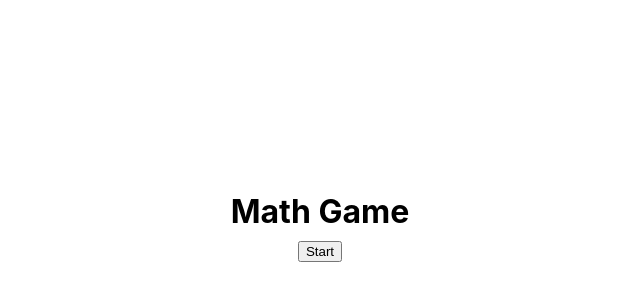
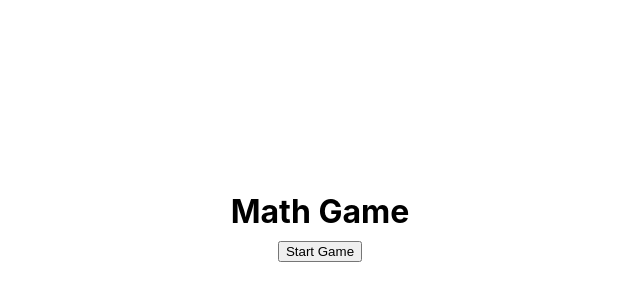
Before and after one commit to Mcas4150/syncsongs, a React (Create React App) app: page / in a window 1280 px wide. Shown: the part 198-498 px from the top of the page, without its empty margins (320-960 px from the left). Built offline with nearby package versions, Linux system fonts and the light colour scheme.

Commit message:
begin modularize

```diff
--- a/src/components/animation/Timer.jsx
+++ b/src/components/animation/Timer.jsx
@@ -1,6 +1,6 @@
 import React, { useState, useEffect, useRef } from "react";
 
-const Timer = ({ time, interval = 1000, onEnd }) => {
+const Timer = ({ time, interval = 1000, onEnd, score }) => {
   const [internalTime, setInternalTime] = useState(time);
   const timerRef = useRef(time);
   const timeRef = useRef(time);
@@ -17,6 +17,10 @@ const Timer = ({ time, interval = 1000, onEnd }) => {
       clearInterval(timerRef.current);
     };
   }, [interval]);
+
+  useEffect(() => {
+    setInternalTime((timeRef.current += 2000));
+  }, [score]);
   return <React.Fragment>{internalTime / 1000}</React.Fragment>;
 };
 
--- a/src/components/animation/game1.jsx
+++ b/src/components/animation/game1.jsx
@@ -1,4 +1,4 @@
-import React, { useState, useEffect, useRef } from "react";
+import React, { useState, useEffect, useRef, useLayoutEffect } from "react";
 import styled from "@emotion/styled";
 import { gsap } from "gsap";
 import {
@@ -17,15 +17,29 @@ const GameOne = () => {
   const maxNumber = 25;
 
   const [playing, setPlaying] = useState(false);
+  const [finished, setFinished] = useState(false);
   const [score, setScore] = useState(0);
+
   const [operands, setOperands] = useState({ num1: 1, num2: 1 });
   const [freqSubmit, setFreqSubmit] = useState(0);
   const [correctAnswer, setCorrectAnswer] = useState(2);
-  const [counter, setCounter] = useState(60);
   const boxRef = useRef();
   const keyRef = useRef(0);
 
+  // GSAP Timeline
   var tl = gsap.timeline({ repeat: 2, repeatDelay: 1 });
+
+  const startGame = () => {
+    setScore(0);
+    setPlaying(true);
+    setFinished(false);
+    keyRef.current.focus();
+  };
+
+  const endGame = () => {
+    setPlaying(false);
+    setFinished(true);
+  };
 
   const handleKeyboardInput = (e) => {
     if (e.key === "Enter") {
@@ -35,13 +49,10 @@ const GameOne = () => {
   };
 
   const onAnswer = (points) => setScore(score + points);
-  // const [correctAnswer, setCorrectAnswer] = useState(getCorrectAnswer(props.operation,operands.num1,operands.num2));
 
-  const generateNewEquation = () => {
+  const GenerateNewEquation = () => {
     let newRandNums = getRandNumbers(operation, 0, maxNumber);
-
     setOperands(newRandNums);
-
     let newCorrectAnswer = getCorrectAnswer(
       operation,
       newRandNums.num1,
@@ -55,8 +66,7 @@ const GameOne = () => {
 
   if (displayAnswer === "correct") {
     setScore(score + 1);
-    setCounter(counter + 5);
-    generateNewEquation();
+    GenerateNewEquation();
   }
 
   function Box({ points }) {
@@ -75,16 +85,14 @@ const GameOne = () => {
         duration: 3,
         // yoyo: true,
         repeat: -1,
+
         onRepeat: () => {
           pointsRef.current = Math.floor(
             Math.max(pointsRef.current * POINTS_MULTIPLIER, 10)
           );
-          // generateNewEquation();
+          //GenerateNewEquation();
         },
       });
-      // return () => {
-      //   boxRef.current.kill();
-      // };
     }, []);
 
     return (
@@ -101,15 +109,11 @@ const GameOne = () => {
       {playing && (
         <React.Fragment>
           <Box points={AnswerPoints} onAnswer={onAnswer} />
-
           <div className="boxContainer">
-            {/* <div className="boxx">box: {boxProblem}</div> */}
             <div className="boxx">answer: {correctAnswer}</div>
             <div className="boxx">score: {score}</div>
-            <div className="boxx">freqsubmit: {freqSubmit}</div>{" "}
-            <Timer time={TIME_LIMIT} onEnd={() => setPlaying(false)} />
+            <Timer time={TIME_LIMIT} onEnd={endGame} score={score} />
           </div>
-
           <div className="Keyboard">
             <input
               type="text"
@@ -119,11 +123,14 @@ const GameOne = () => {
             />
           </div>
         </React.Fragment>
-      )}{" "}
-      {!playing && <h1>Math Game</h1>}
-      <button onClick={() => setPlaying(!playing)}>
-        {playing ? "Stop" : "Start"}
-      </button>
+      )}
+      {!playing && !finished && (
+        <React.Fragment>
+          <h1>Math Game</h1>
+          <button onClick={startGame}>Start Game</button>
+        </React.Fragment>
+      )}
+      {finished && <button onClick={startGame}>Play Again</button>}
     </div>
   );
 };
```
Also changed, not shown: src/components/animation/box.jsx (added).
